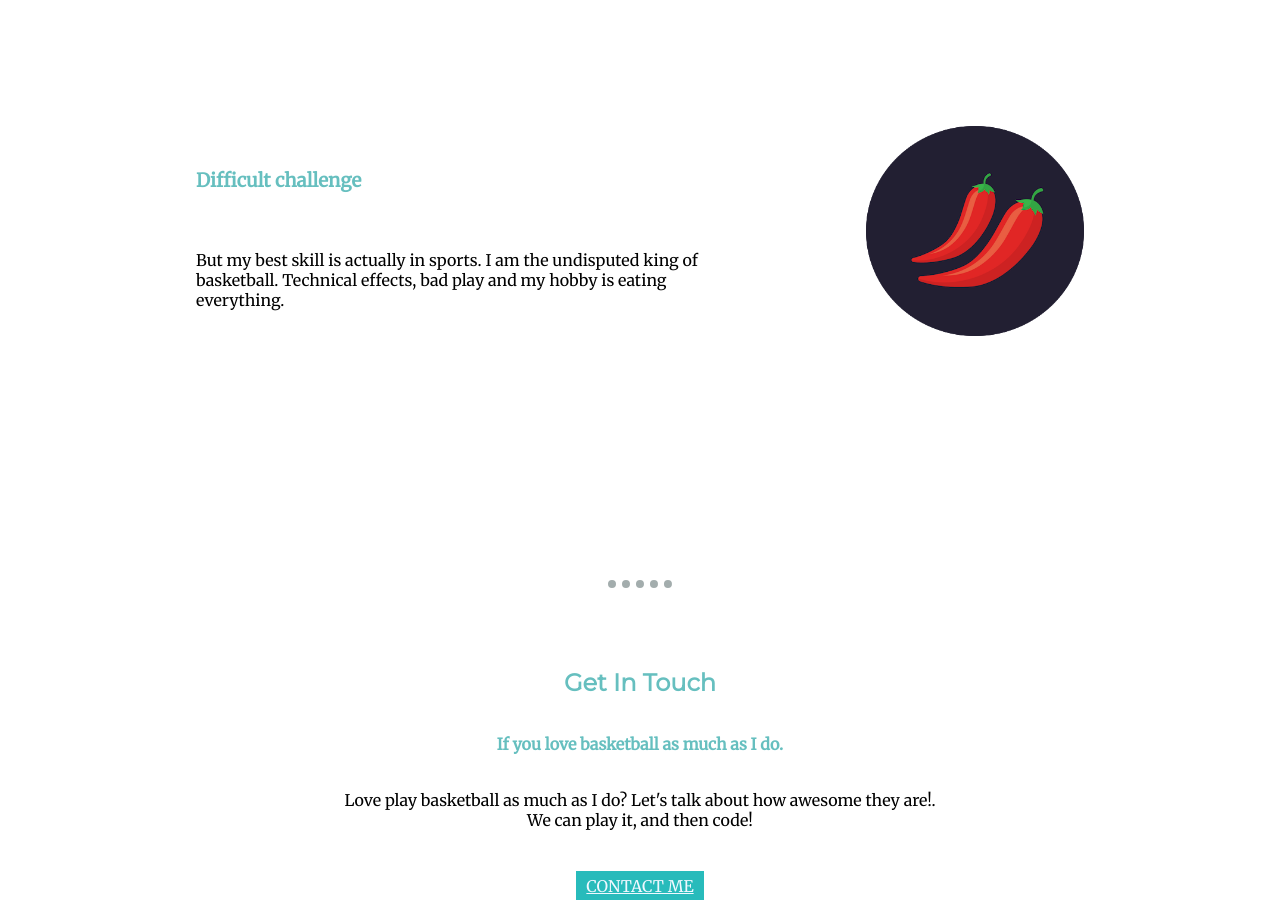
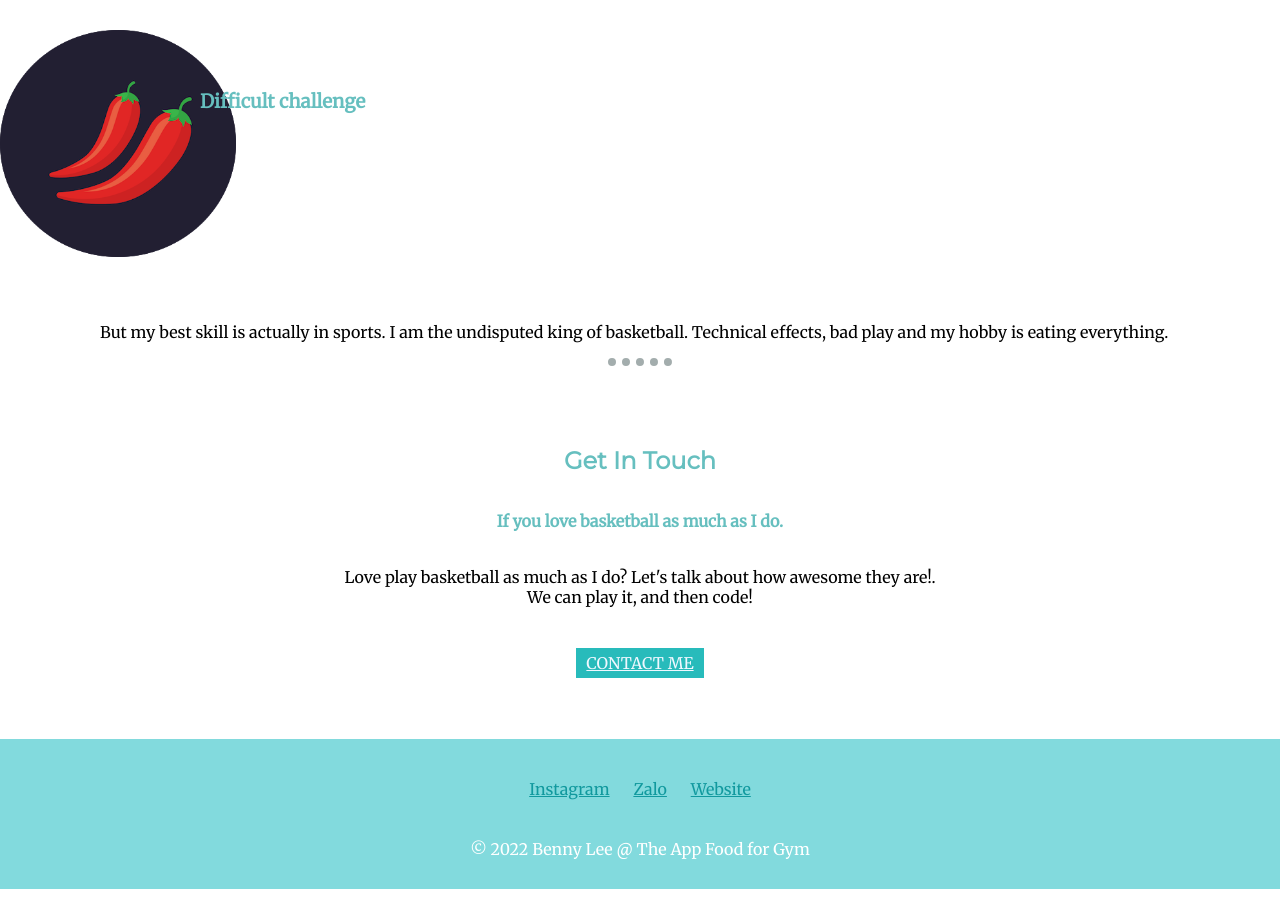
Before and after one commit to BennyLee004/dv, a plain HTML site: page index.html in a window 1280 px wide. Shown: the part 1900-2800 px from the top of the page. Drawn offline with Linux system fonts and the light colour scheme.

Commit message:
Update index.html

```diff
--- a/index.html
+++ b/index.html
@@ -17,7 +17,7 @@
   <div class="top-container">
     <img class="top-cloud" src="images/cloud.png" alt="cloud-img">
     <h1> <span>I'm Benny.</span></h1>
-    <p class="p-title"> <span>a web designer.</span> </p>
+    <h2 class="p-title"> <span>a web designer.</span> </h2>
     <img class="bot-cloud" src="images/cloud.png" alt="cloud-img">
     <div id="mountain-1">
       <img src="images/mountain.png" alt="montain-img">
@@ -33,7 +33,6 @@
       </div>
   </section>
   <hr>
-  <section id="my-skills">
   <div class="Skills">
     <h2 class="skill-h2">My Skills.</h2>
     <div class="skill-row">
@@ -43,15 +42,15 @@
       </div>
       <p class="p2">I started learning to code when I was 18 years old because I wanted to hack the acount of my ex. That crazy. Over time, I have gained a wealth of experience designing and developing mobile and web applications.</p>
     </div>
-      <div class="skill-row2">
+    <div class="skill-row">
       <img class="chillies" src="images/chillies.png" alt="chillie">
       <div class="h3">
         <h3>Difficult challenge</h3>
       </div>
-        <p class="p3">But my best skill is actually in sports. I am the undisputed king of basketball. Technical effects, bad play and my hobby is eating everything.</p>
+      <p>But my best skill is actually in sports. I am the undisputed king of basketball. Technical effects, bad play and my hobby is eating everything.</p>
     </div>
   </div>
-  </section>
+
   <hr>
   <div class="contact-me">
     <h2>Get In Touch</h2>
@@ -61,8 +60,8 @@
   </div>
 </div>
 <div class="bottom-container">
-    <a class="footer-link" href="https://www.linkedin.com/">LinkedIn</a>
-    <a class="footer-link" href="https://twitter.com/">Twitter</a>
+    <a class="footer-link" href="https://l.facebook.com/l.php?u=https%3A%2F%2Fwww.instagram.com%2Fle.binvuongthien%3Ffbclid%3DIwAR1fo9ssjiKMGLuh9NIX6ZD8u-kSxmEj3Wv-IiqRpz3bey5l2ndyLwPpuJk&h=AT0BS304btABt38EFnYFhXDIXWEroOE9z2Kfi1-rtGpKMzStl_ZkTL9M3CtH22r6kEoC4cdDOgV8wpoAkFf-RnGHk4vNW53U0YLdtz_2ruw6JaUGZonegX35-9cESEa8lVJE">Instagram</a>
+    <a class="footer-link" href=images\zaloid.jpg>Zalo</a>
     <a class="footer-link" href="https://www.appbrewery.co/">Website</a>
   <p style="color:white; margin-top: 50px; margin-bottom: 0;">© 2022 Benny Lee @ The App Food for Gym</p>
 </div>
```
Lines whose indentation alone changed are shown as unchanged.
